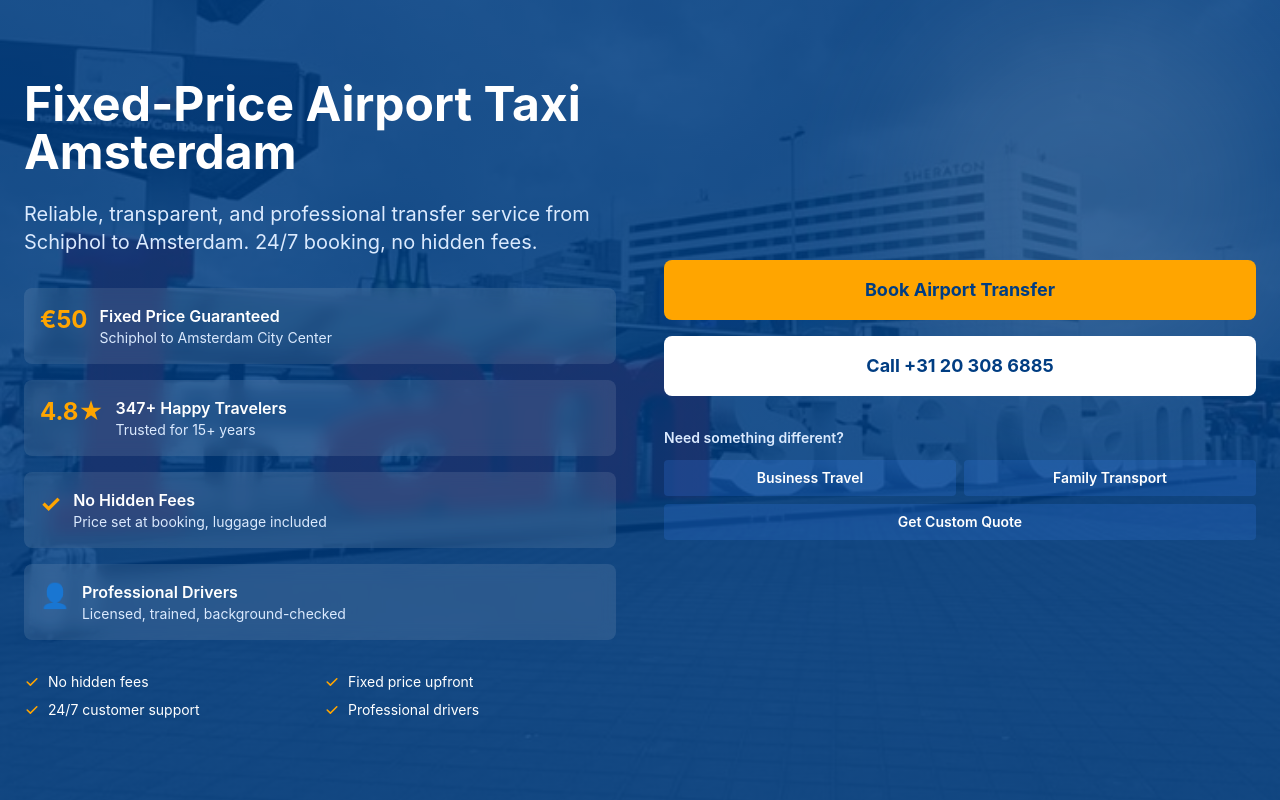
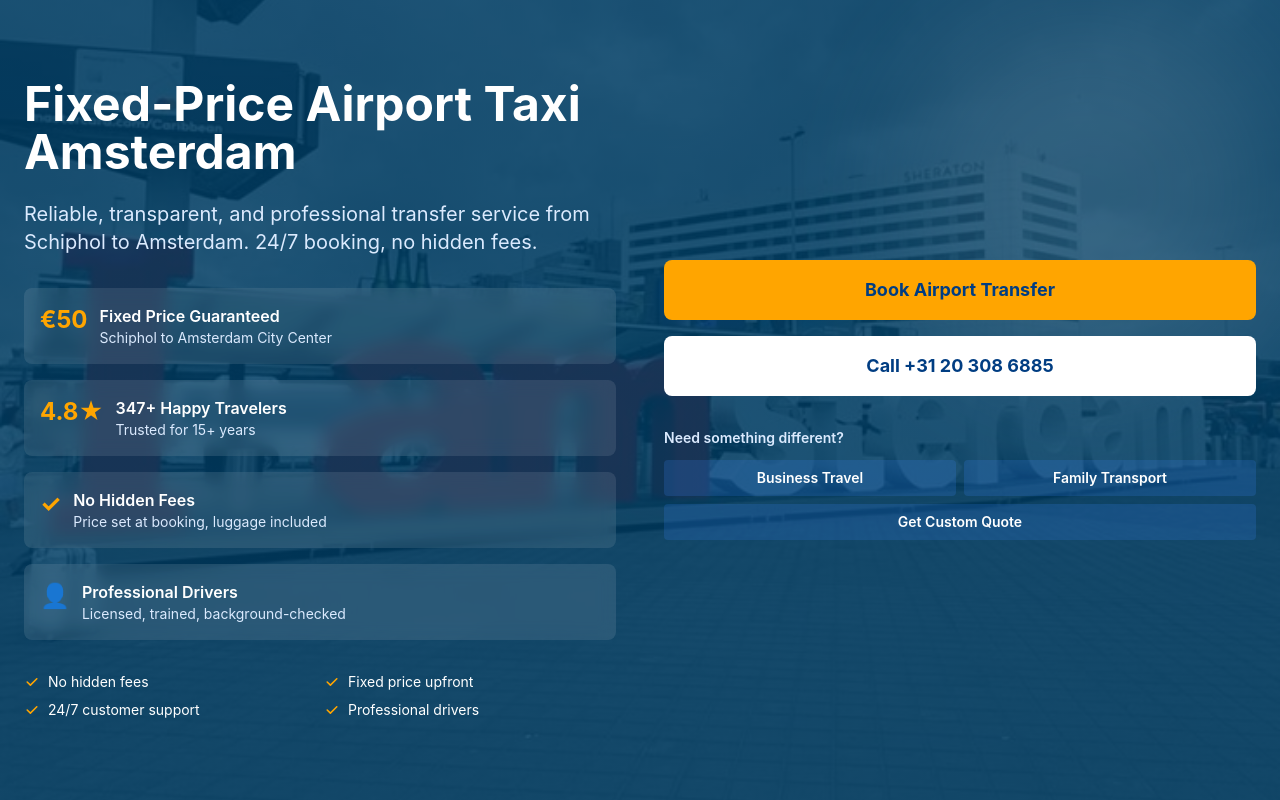
Before and after one commit to Hemarnuel/dutch-taxi-transfers, a Next.js app: page / in a window 1280 px wide. Shown: the top 800 px of the page. Built offline with nearby package versions, Linux system fonts and the light colour scheme.

Commit message:
Update HeroTrust.tsx
Background color contrast reduce

```diff
--- a/src/components/HeroTrust.tsx
+++ b/src/components/HeroTrust.tsx
@@ -9,7 +9,7 @@ export default function HeroTrust() {
       className="relative bg-gradient-to-r from-primary to-blue-600 text-white py-12 md:py-20 overflow-hidden bg-cover bg-center"
       style={{
         backgroundImage:
-          'linear-gradient(rgba(0, 61, 130, 0.85), rgba(0, 61, 130, 0.85)), url(/images/amsterdam%20airport.jpg)',
+          'linear-gradient(rgba(0, 61, 100, 0.85), rgba(0, 61, 100, 0.85)), url(/images/amsterdam%20airport.jpg)',
       }}
     >
       {/* Background accent */}
```
